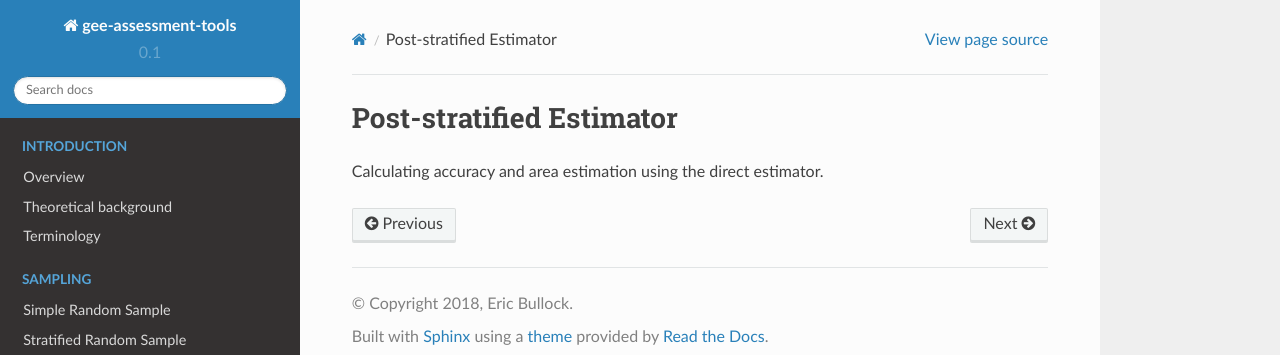
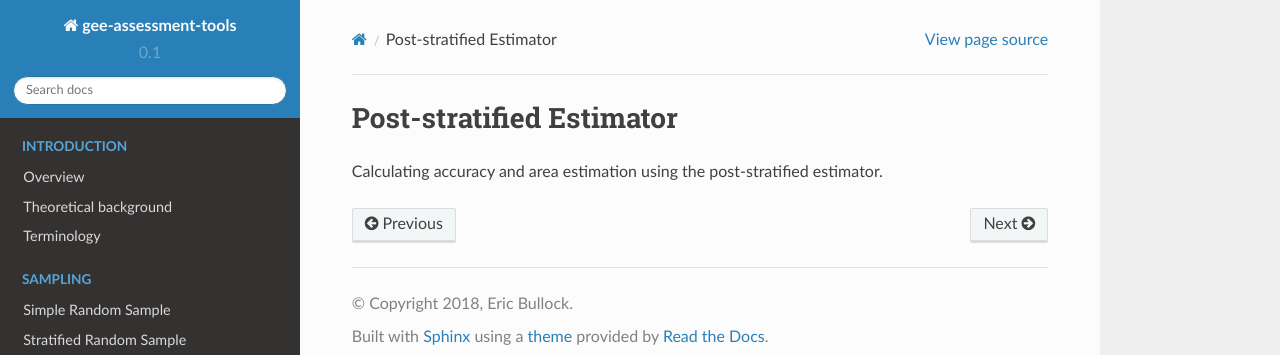
Before and after one commit to bullocke/AREA2, a Sphinx documentation site: the page built from docs/estimator_post_str.rst, in a window 1280 px wide. Shown: the top 355 px of the page. Built offline with Sphinx 7.4.7 and the Read the Docs theme 2.0.0, drawn with Linux system fonts in a browser that asks for light colours.

Commit message:
pontus updates

```diff
--- a/docs/estimator_post_str.rst
+++ b/docs/estimator_post_str.rst
@@ -1,4 +1,4 @@
 Post-stratified Estimator
 =========================
 
-Calculating accuracy and area estimation using the direct estimator.
+Calculating accuracy and area estimation using the post-stratified  estimator.
```
Also changed, not shown: 5 other files.
